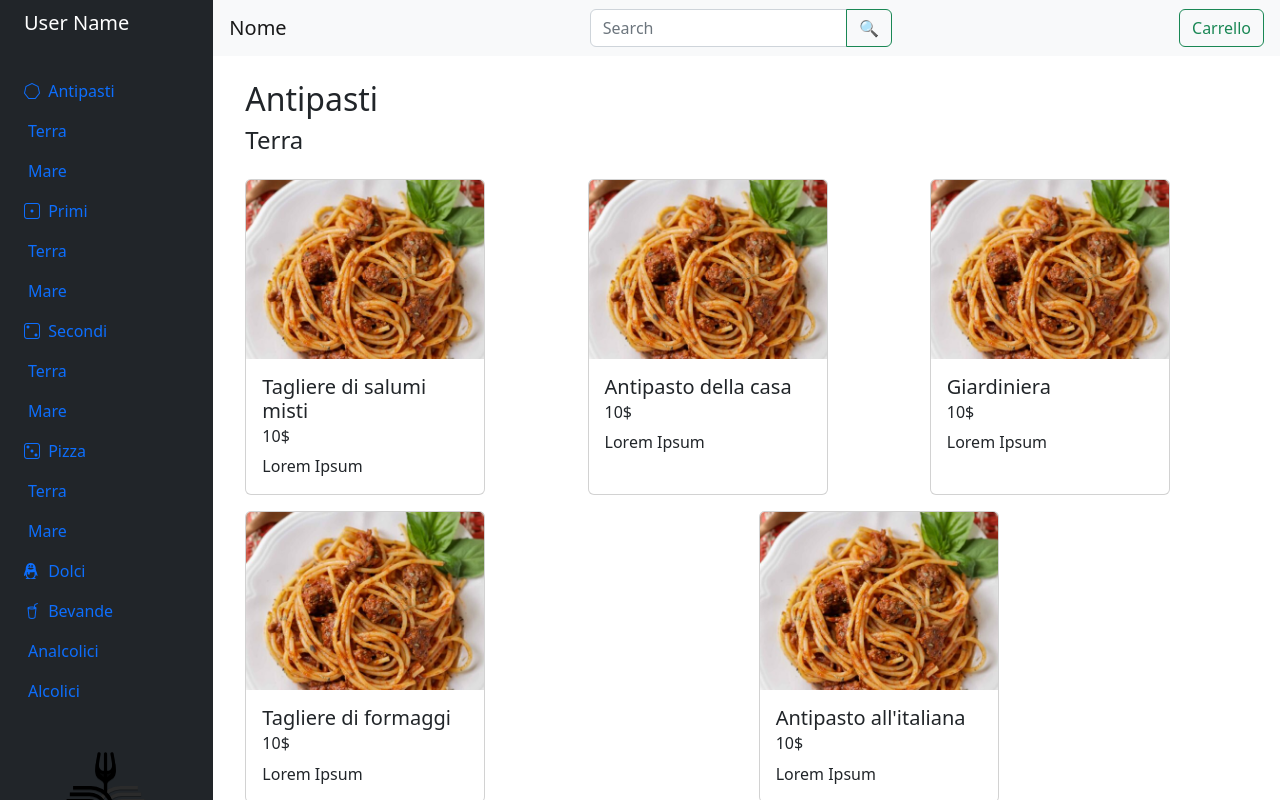
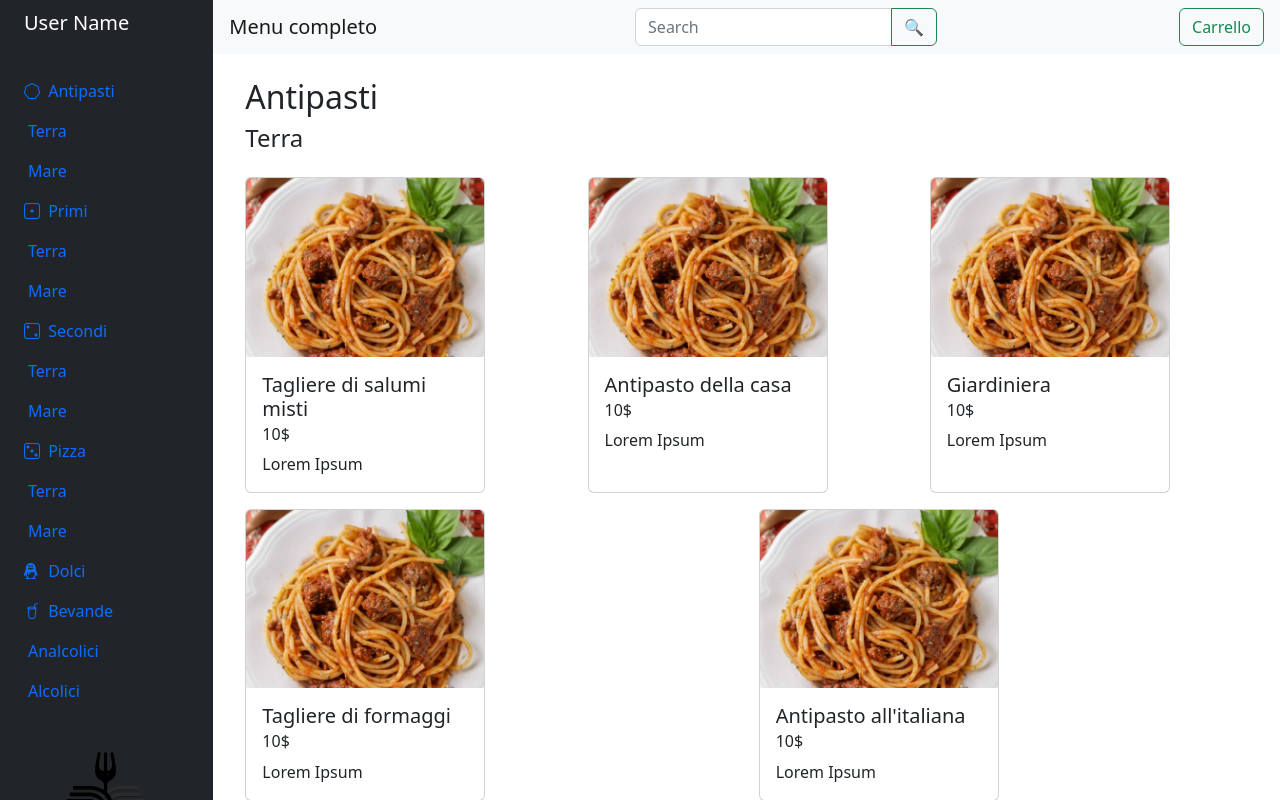
Before and after one commit to marcon21/bookeat, a React (Vite) app in the folder frontend/: page /menu in a window 1280 px wide. Shown: the top 800 px of the page. Built offline with nearby package versions, Linux system fonts and the light colour scheme.

Commit message:
Finished implementing menu filtering based on section and subsections

```diff
--- a/frontend/src/components/LateralBar.jsx
+++ b/frontend/src/components/LateralBar.jsx
@@ -1,10 +1,13 @@
+import { useState } from "react"
 import { makeKey } from "../utils"
 
-export default function LateralBar( { list } ) {
-    const items = list.map((item, index) => {
+export default function LateralBar({ list, onFilterClickHandler }) {
+    const localList = structuredClone(list)
+
+    const items = localList.map((item, index) => {
         const chlist = item.childrens.map((chitem, chindex) => {
             return (
-                <li key={makeKey(chindex)}>
+                <li key={makeKey(chindex)} onClick={(e) => onFilterClickHandler(item['label'], chitem['label'])}>
                     <a className="nav-link px-0">
                         <span className="d-none d-sm-inline">{chitem.label}</span>
                     </a>
@@ -13,10 +16,12 @@ export default function LateralBar( { list } ) {
         })
         return (
             <li className="nav-item" key={makeKey(index)}>
-                <a className="nav-link align-middle px-0">
-                    <i className={item.icon}></i>{" "}
-                    <span className="ms-1 d-none d-sm-inline">{item.label}</span>
-                </a>
+                <div onClick={(e) => onFilterClickHandler(item['label'], 0)}>
+                    <a className="nav-link align-middle px-0">
+                        <i className={item.icon}></i>{" "}
+                        <span className="ms-1 d-none d-sm-inline">{item.label}</span>
+                    </a>
+                </div>
                 {item.childrens.length !== 0 &&
                     <ul
                         className="collapse show nav flex-column ms-1"
--- a/frontend/src/components/Navbar.jsx
+++ b/frontend/src/components/Navbar.jsx
@@ -1,8 +1,10 @@
-export default function NavBar({ label }) {
+export default function NavBar({ label, onFilterClickHandler }) {
     return (
         <>
             <nav className="navbar navbar-expand-lg navbar-light bg-light justify-content-between">
-                <a className="navbar-brand ms-3">{label}</a>
+                <div onClick={(e) => onFilterClickHandler(0,0)}>
+                    <a className="navbar-brand ms-3">{label}</a>
+                </div>
                 <form className='d-flex input-group w-auto'>
                     <input className="form-control mr-sm-2" type="search" placeholder="Search" />
                     <button className="btn btn-outline-success my-2 my-sm-0" type="button">🔍</button>
--- a/frontend/src/routes/menuRoute.jsx
+++ b/frontend/src/routes/menuRoute.jsx
@@ -14,19 +14,26 @@ export async function loader() {
 
 export default function MenuRoute() {
     const [filter, setFilter] = useState([0, 0])
+    let menu = structuredClone(useLoaderData())
+    let menuPlacement = structuredClone(useLoaderData()['placement'])
+    let pageName = filter[0] === 0 ? 'Menu completo' : filter[1] === 0 ? "Menu: ".concat(filter[0]) : "Menu: ".concat(filter[0]).concat(" - ").concat(filter[1])
+
+    function onFilterClickHandler(section=0, subsection=0) {
+        setFilter([section, subsection])
+    }
 
     return (
         <>
             <div className="row flex-nowrap">
                 <div className="col-auto col-md-3 col-xl-2 px-sm-2 px-0 bg-dark">
-                    <LateralBar list={useLoaderData()['placement']} />
+                    <LateralBar list={menuPlacement} onFilterClickHandler={onFilterClickHandler} />
                 </div>
                 <div className="col-auto col-md-9 col-xl-10 px-sm-10">
                     <div className="row">
-                        <NavBar label={"Nome"} />
+                        <NavBar label={pageName} onFilterClickHandler={onFilterClickHandler} />
                     </div>
                     <div className="row ms-2 me-2">
-                        <MenuSections menu={useLoaderData()} filter={filter} />
+                        <MenuSections menu={menu} filter={filter} />
                     </div>
                 </div>
 
```
